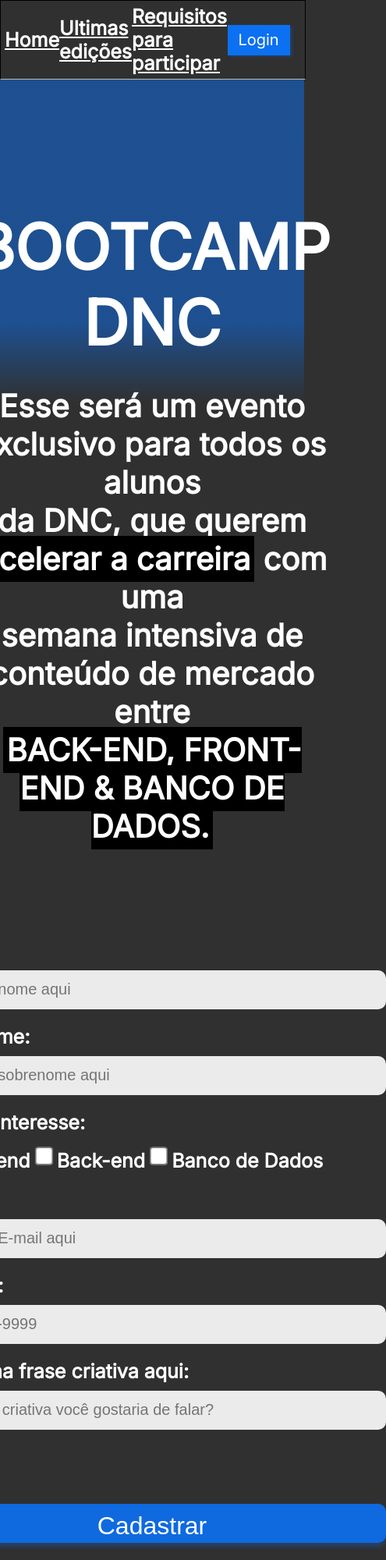
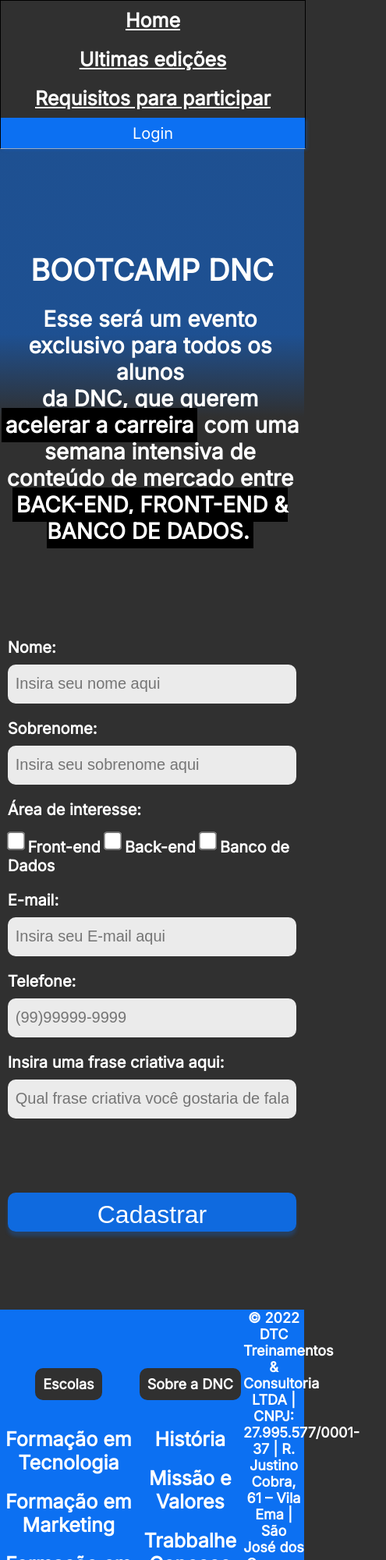
Before and after one commit to tiomarcus/bootcampdnc, a plain HTML site: page index.html in a window 390 px wide. Shown: the top 2000 px of the page at 78% size, 495 px wide, since content can reach past the window. Drawn offline with Linux system fonts and the light colour scheme.

Commit message:
adiocionando media query para mobile

```diff
--- a/estilo.css
+++ b/estilo.css
@@ -40,7 +40,7 @@ body {
         font-family: var(--fonte-padrao);
         font-size: 25px;
         font-weight: 600;
-        color:white
+        color:white;
 }
     #principal div a:hover {
         color: var(--azul-dnc);
@@ -126,10 +126,6 @@ form label{
     margin: 10px 0px 10px 0px;
 }
 
-form input ::placeholder {
-    color:
-    rgba(57, 57, 57, 0.5);
-}
 
 .checkbox-itens label {
     font-size: 25px;
@@ -156,3 +152,134 @@ input[type="submit"]{
     box-shadow: 0px 6px 4px rgba(12, 112, 242, 0.25);
     cursor: pointer;
 }
+
+/* Footer */
+
+footer {
+    width: 100%;
+    background-color: var(--azul-dnc);
+
+}
+        footer .linha1 {
+            display: flex;
+            justify-content: space-around;
+            align-items: center;
+
+        }
+        footer ul {
+            list-style: none;
+            margin: 0px;
+            padding: 0px;
+
+
+        }
+        footer nav {
+            display: flex;
+            flex-direction: column;
+            align-items: center;
+            height: 330px;
+        }
+        footer h5 {
+            text-align: center;
+            color: white;
+            font-weight: 800;
+            font-size: 18px;
+            font-family: var(--fonte-padrao);
+            background-color: var(--preto-dnc);
+            border-radius: 10px;
+            padding: 10px 10px 10px 10px;
+            margin-bottom: 15px;
+
+
+        }
+        footer ul li {
+            text-align: center;
+            color: white;
+            font-weight: 600;
+            font-size: 25px;
+            font-family: var(--fonte-padrao);
+            margin: 20px 0px 20px 0px;
+        }
+
+        footer ul li a {
+            color: white;
+            text-decoration: none;
+        }
+        footer ul li a:hover {
+            color: var(--cinza-dnc);
+
+        }
+        footer .endereco {
+            font-weight: 600;
+            font-size: 18px;
+            font-family: var(--fonte-padrao);
+            color: white;
+            text-align: center;
+            width: 20%;
+
+        }
+        footer .linha2 {
+            display: flex;
+            justify-content: center;
+            margin: 0px;
+            height: 35px;
+            padding: 10px;
+            text-decoration: none;
+        }
+        footer .linha2 a {
+            font-family: var(--fonte-padrao);
+            font-size: 20px;
+            font-weight: 600;
+            color: white;
+            padding: 5px;
+
+        }
+        footer .linha2 a:first-child {
+            border-right: 3px solid white;
+        }
+
+        footer .linha2 a:hover {
+            color: var(--cinza-dnc);
+        }
+
+@media only screen and (max-width: 600px) {
+
+    #principal {
+
+        flex-direction: column;
+        height: auto;
+    }
+
+    #menu {
+        flex-direction: column;
+        width: 100%;
+        margin: 0px;
+
+    }
+    #menu a {
+        display: flex;
+        height: 50px;
+        align-items: center;
+    }
+    #principal button {
+        width: 100%;
+        margin: 0px;
+    }
+
+    /* section */
+    section h1 {
+        font-size: 38px;
+
+    }
+    section h2 {
+        font-size: 28px;
+        padding-right: 5px;
+        padding-left: 15;
+    }
+    form {
+        width: 95%;
+        font-size: 20px;
+    }
+
+
+}
--- a/index.html
+++ b/index.html
@@ -70,5 +70,60 @@
 
         </form>
     </section>
+
+    <footer>
+        <div class="linha1">
+            <nav>
+                <h5>Escolas</h5>
+                <ul>
+                    <li>
+                        <a href="">Formação em Tecnologia</a>
+                    </li>
+                    <li>
+                        <a href="">Formação em Marketing</a>
+                    </li>
+                    <li>
+                        <a href="">Formação em Dados</a>
+                    </li>
+                    <li>
+                        <a href="">Formação em Projetos</a>
+                    </li>
+                    <li>
+                        <a href="">Formação em produtos</a>
+                    </li>
+                </ul>
+            </nav>
+
+            <nav>
+                <h5>Sobre a DNC</h5>
+                <ul>
+                    <li>
+                        <a href="">História</a>
+                    </li>
+                    <li>
+                        <a href="">Missão e Valores</a>
+                    </li>
+                    <li>
+                        <a href="">Trabbalhe Conosco</a>
+                    </li>
+                    <li>
+                        <a href="">conteúdo Gratuito</a>
+                    </li>
+
+                </ul>
+            </nav>
+
+            <div class="endereco">
+                © 2022 DTC Treinamentos & Consultoria LTDA | CNPJ: 27.995.577/0001-37 | R. Justino Cobra, 61 – Vila Ema | São José dos Campos – SP | CEP 12243-030
+            </div>
+        </div>
+
+        <div class="linha2">
+            <a href="">Termos de Uso</a>
+            <a href="">Política de Privacidade</a>
+
+
+        </div>
+    </footer>
 </body>
 </html>
```
